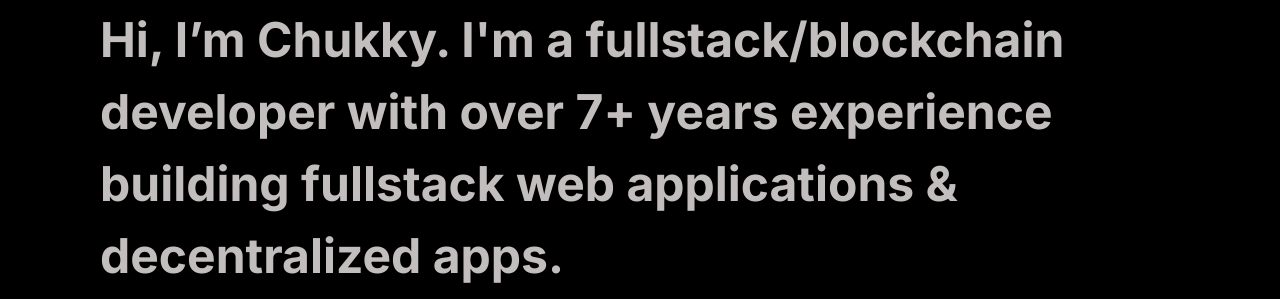
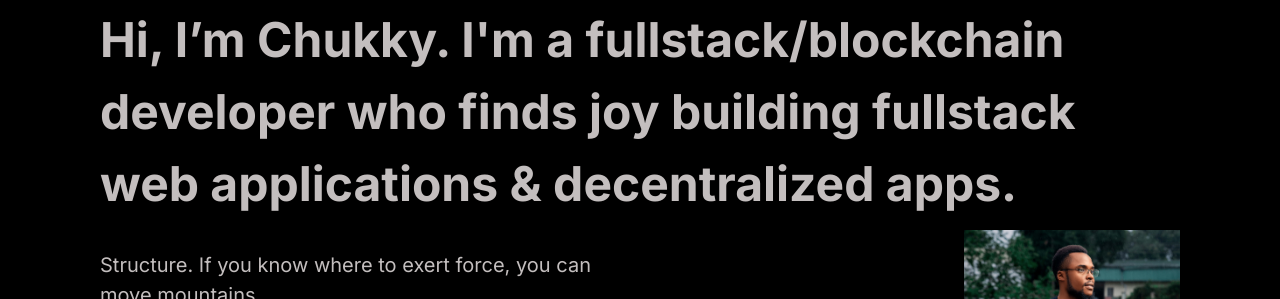
Before and after one commit to chuksy92/personal_website, a website built with Parcel: page index.html in a window 1280 px wide. Shown: the part 471-770 px from the top of the page. Built offline with nearby package versions, Linux system fonts and the light colour scheme; files whose address does not match are found by name.

Commit message:
update workspace

```diff
--- a/index.html
+++ b/index.html
@@ -48,9 +48,8 @@
       >
         <h1 class="hero__heading">
           <span>&#128587;&#127998;</span> <br />
-          Hi, I’m Chukky. I'm a fullstack/blockchain developer with over 7+
-          years experience building fullstack web applications & decentralized
-          apps.
+          Hi, I’m Chukky. I'm a fullstack/blockchain developer who finds joy
+          building fullstack web applications & decentralized apps.
         </h1>
         <div class="grid grid--1x2">
           <p class="hero__content">
```
